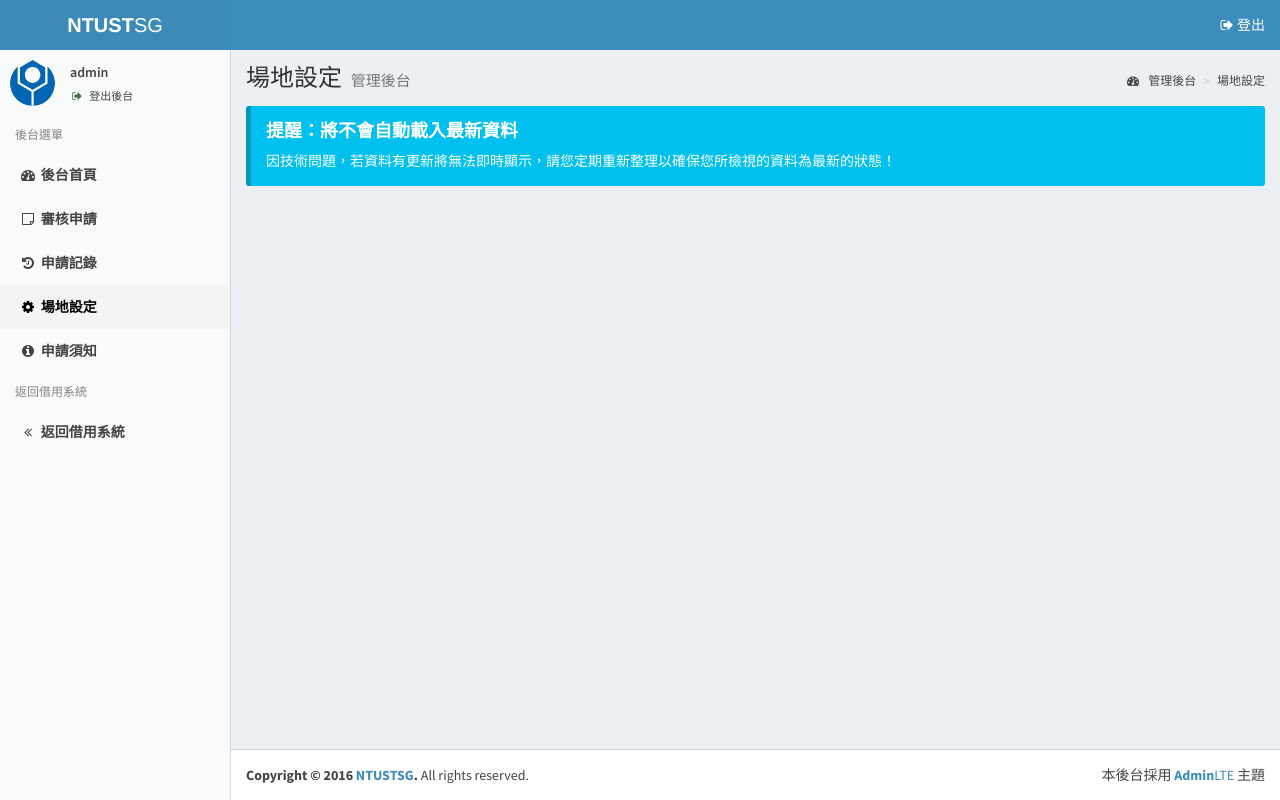
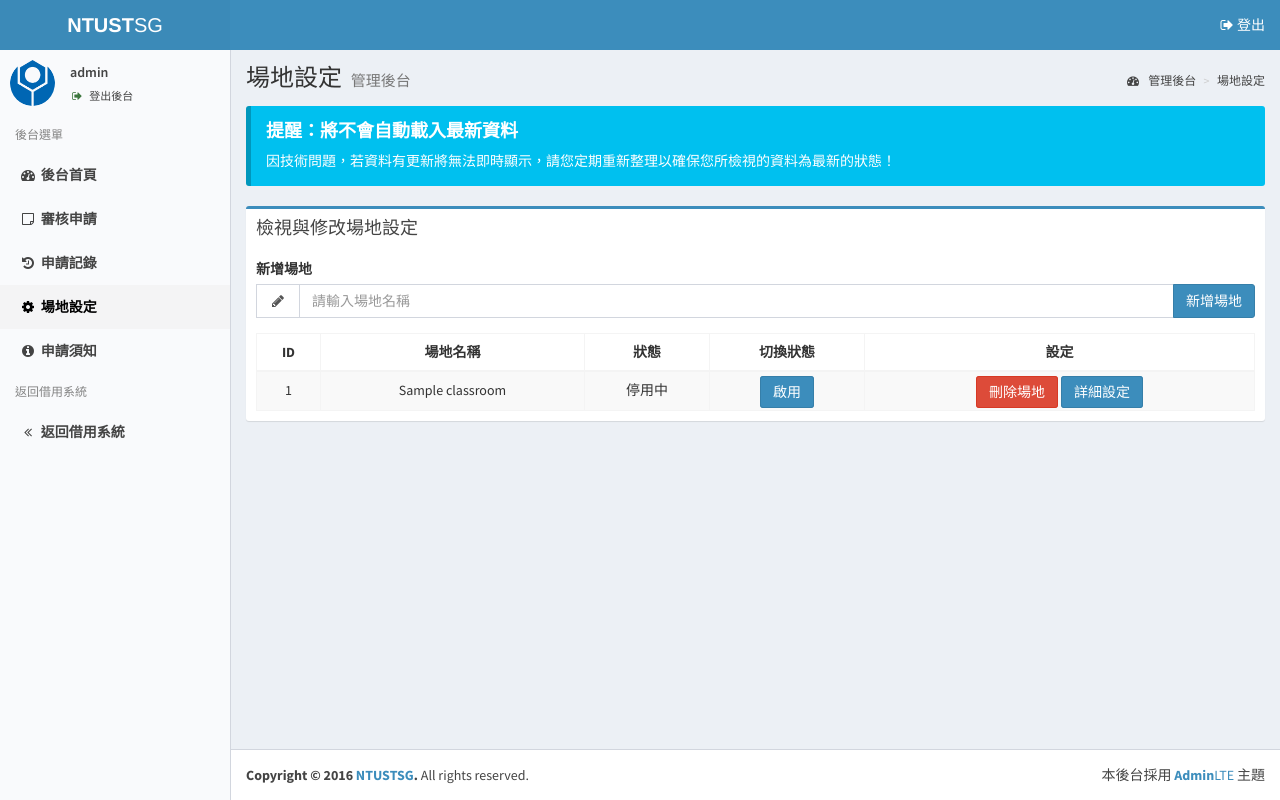
Before and after one commit to Alexius-Huang/NTUST-Classroom-Application-System, a CodeIgniter app: page /database/admin/classroom in a window 1280 px wide. Run offline with CodeIgniter, Linux system fonts and the light colour scheme; the visitor is signed in with stand-in values (Sample User, id 1); tables that the repository leaves empty or names only in its code hold one stand-in row (values such as "Sample post"); some libraries are stand-ins or nearby versions.

Commit message:
Basic classroom system complete

```diff
--- a/application/config/migration.php
+++ b/application/config/migration.php
@@ -69,7 +69,7 @@ $config['migration_auto_latest'] = FALSE;
 | be upgraded / downgraded to.
 |
 */
-$config['migration_version'] = 20170219153100;
+$config['migration_version'] = 20170219181000;
 
 /*
 |--------------------------------------------------------------------------
--- a/application/config/routes.php
+++ b/application/config/routes.php
@@ -49,6 +49,6 @@ defined('BASEPATH') OR exit('No direct script access allowed');
 | Examples:	my-controller/index	-> my_controller/index
 |		my-controller/my-method	-> my_controller/my_method
 */
-$route['default_controller'] = 'admin_authentication';
+$route['default_controller'] = 'main';
 $route['404_override'] = '';
 $route['translate_uri_dashes'] = FALSE;
--- a/application/controllers/Admin.php
+++ b/application/controllers/Admin.php
@@ -14,6 +14,7 @@ class Admin extends WEB_Controller {
     // Set default template
     $this->output->set_template('admin');
 
+    $this->load->model('classroom_model');
   }
 
   public function main() {
@@ -53,15 +54,24 @@ class Admin extends WEB_Controller {
       'username' => 'admin',
       'page' => 'classroom'
     );
+
+    $view['table_columns'] = array(
+      'name'     => array('name' => '場地名稱', 'class' => ''),
+      'disabled' => array('name' => '狀態',    'class' => 'hidden-xs'),
+      'toggle'   => array('name' => '切換狀態', 'class' => ''),
+      'config'   => array('name' => '設定',    'class' => '')
+    );
+    $view['classrooms'] = $this->classroom_model->get_classrooms();
     $this->load->view('admin/classroom_view', $view);
   }
 
-  public function config() {
+  public function classroom_edit($id = '0') {
+    if ($id === '0') { redirect(base_url().'admin/classroom'); }
     $view = array(
       'username' => 'admin',
-      'page' => 'config'
+      'page' => 'classroom_edit'
     );
-    $this->load->view('admin/config_view', $view);
+    $this->load->view('admin/classroom_edit_view', $view);
   }
 
 }
--- a/application/helpers/constant_helper.php
+++ b/application/helpers/constant_helper.php
@@ -3,13 +3,13 @@
 if ( ! function_exists('admin_page_name')) {
   function admin_page_name($page = '') {
     $pages = array(
-      'main'        => '首頁',
-      'conflict'    => '衝突',
-      'config'      => '場地詳細設定',
-      'apply'       => '審核申請',
-      'application' => '申請記錄',
-      'classroom'   => '場地設定',
-      'notice'      => '申請須知'
+      'main'           => '首頁',
+      'conflict'       => '衝突',
+      'classroom_edit' => '場地詳細設定',
+      'apply'          => '審核申請',
+      'application'    => '申請記錄',
+      'classroom'      => '場地設定',
+      'notice'         => '申請須知'
     );
 
     if ($pages[$page]) {
--- /dev/null
+++ b/application/models/Classroom_model.php
@@ -0,0 +1,60 @@
+<?php defined('BASEPATH') OR exit('No direct script access allowed');
+
+class Classroom_model extends CI_Model {
+
+  function __construct() {
+    parent::__construct();
+  }
+
+  function get_classrooms($where = array()) {
+    $this->db->where($where);
+    $this->db->order_by('id', 'asc');
+    $query = $this->db->get('Classroom');
+    return $query->result_array();
+  }
+
+  function get_classroom($id = '0') {
+    if ($id == '0') {
+      return FALSE;
+    } else {
+      $this->db->where('id', $id);
+      $this->db->limit(1);
+      $query = $this->db->get('Classroom');
+      if ($query->num_rows() == 1) {
+        return $query->row_array();
+      } else {
+        return FALSE;
+      }
+    }
+  }
+
+  function create_classroom($data) {
+    $insert = array(
+      'name'       => $data['name'],
+      'disabled'   => '0',
+      'created_at' => time(),
+      'updated_at' => time()
+    );
+    $this->db->insert('Classroom', $data);
+    $id = $this->db->insert_id();
+    return $id;
+  }
+
+  function update_classroom($data, $id) {
+    $update = array();
+    if (isset($data['name']))     { $update['name']     = $data['name'];     }
+    if (isset($data['disabled'])) { $update['disabled'] = $data['disabled']; }
+
+    if ( ! empty($update)) {
+      $update['updated_at'] = time();
+      $this->db->where('id', $id);
+      $this->db->update('Classroom', $update);
+    }
+  }
+
+  function delete_classroom($id) {
+    $this->db->where('id', $id);
+    $this->db->limit(1);
+    $this->db->delete('Classroom');
+  }
+}
--- a/application/views/admin/classroom_view.php
+++ b/application/views/admin/classroom_view.php
@@ -0,0 +1,62 @@
+<div class="row">
+  <div class="col-md-12">
+    <div class="box box-primary">
+
+      <div class="box-header">
+        <h3 class="box-title">檢視與修改場地設定</h3>
+      </div>
+
+      <div class="box-body">
+
+          <div class="form-group">
+            <label for="place-name">新增場地</label>
+            <div class="input-group">
+              <span class="input-group-addon"><i class="fa fa-fw fa-pencil"></i></span>
+              <input id="classroom-name" name="name" class="form-control" placeholder="請輸入場地名稱" />
+              <div class="input-group-btn">
+                <button id="add-classroom" class="btn btn-primary">新增場地</button>
+              </div>
+            </div>
+          </div>
+
+        <table id="dataset" class="table table-bordered table-striped">
+          <thead>
+            <tr>
+              <th>ID</th>
+              <?php foreach ($table_columns as $column): ?>
+                <th><?php echo $column['name']; ?></th>
+              <?php endforeach; ?>
+            </tr>
+          </thead>
+          <tbody>
+            <?php foreach($classrooms as $classroom): ?>
+              <tr id="row-<?php echo $classroom['id']; ?>">
+                <td><?php echo $classroom['id']; ?></td>
+                <td><?php echo $classroom['name']; ?></td>
+                <td id="state-<?php echo $classroom['id']; ?>"><?php echo ($classroom['disabled'] == 0 ? '已啟用' : '停用中'); ?></td>
+                <td><span data-id="<?php echo $classroom['id']; ?>"
+                          data-type="switch"
+                          data-state="<?php echo $classroom['disabled']; ?>"
+                          data-classroom="<?php echo $classroom['name']; ?>"
+                          class="btn btn-<?php echo ($classroom['disabled'] == 0 ? 'danger' : 'primary'); ?>">
+                      <?php echo ($classroom['disabled'] == 0 ? '停用' : '啟用') ?>
+                    </span>
+                </td>
+                <td>
+                  <span data-id="<?php echo $classroom['id']; ?>" data-type="destroy" data-classroom="<?php echo $classroom['name']; ?>" class="btn btn-danger">刪除場地</span>
+                  <span data-id="<?php echo $classroom['id']; ?>" data-type="edit" class="btn btn-primary">詳細設定</span>
+                </td>
+              </tr>
+            <?php endforeach; ?>
+          </tbody>
+        </table>
+
+        <style>
+          #dataset .btn { display: inline }
+          th, td { text-align: center; }
+        </style>
+        <?php $this->load->view('admin/js/classroom_js.php'); ?>
+      </div>
+    </div>
+  </div>
+</div>
--- /dev/null
+++ b/application/views/admin/js/classroom_js.php
@@ -0,0 +1,94 @@
+<script>
+$(document).ready(function() {
+  function show_error_message() {
+    swal({
+      title: '錯誤！',
+      type: 'error',
+      text: '系統內部似乎出錯，請聯絡相關負責人員！'
+    });
+  }
+
+  $('button#add-classroom').on('click', function(event) {
+    event.preventDefault();
+    var classroomName = $('input#classroom-name').val();
+    if (classroomName !== '') {
+      swal({
+        title: '您即將要新增場地：' + classroomName,
+        showCancelButton: true,
+        confirmButtonText: '新增',
+        cancelButtonText: '取消'
+      }).then(function() {
+        $.ajax({
+          type: 'post',
+          url: '<?php echo base_url(); ?>ajax/admin/create_classroom',
+          data: { 'classroomName': classroomName },
+          cache: false,
+          success: function() { location.reload(); },
+          error: function() { show_error_message(); }
+        });
+      }, function(dismiss) { /* DO NOTHING */ });
+    } else {
+      swal({
+        type: 'error',
+        title: '請輸入場地名稱！',
+        timer: 1000
+      });
+    }
+  })
+
+  $('span').on('click', function(event) {
+    var data = $(this).data();
+    switch(data.type) {
+      case 'edit':
+        location.href = '<?php echo base_url(); ?>' + 'admin/classroom_edit/' + data.id;
+        break;
+
+      /* 切換教室開放狀態 */
+      case 'switch':
+        swal({
+          title: '您確定要切換狀態嗎？',
+          html: '<div class="box box-primary">' +
+                  '<div class="box-body">' +
+                    '<p>場地名稱：<span>' + data.classroom + '</span></p>' +
+                    '<p>目前狀態：<span>' + (data.state == 0 ? '已啟用' : '停用中') + '</span></p>' +
+                    '<p>您將切換狀態為 <span>' + (data.state == 0 ? '停用' : '啟用') + '</span> 嗎？</p>' +
+                  '</div>' +
+                '</div>',
+          showCancelButton: true,
+          confirmButtonText: '確定',
+          cancelButtonText: '取消',
+          cancelButtonColor: '#dd4b39',
+        }).then(function() {
+          $.ajax({
+            type: 'post',
+            url: '<?php echo base_url(); ?>ajax/admin/switch_classroom_state/' + data.id,
+            cache: false,
+            success: function() { location.reload(); },
+            error: function() { show_error_message(); }
+          });
+        }, function(dismiss) { /* DO NOTHING*/ });
+        break;
+
+      /* 毀滅教室 */
+      case 'destroy':
+        swal({
+          title: '您確定要刪除該場地： ' + data.classroom + ' ？',
+          showCancelButton: true,
+          confirmButtonText: '確定',
+          cancelButtonText: '取消',
+          confirmButtonColor: '#dd4b39',
+          cancelButtonColor: '#3c8dbc'
+        }).then(function() {
+          $.ajax({
+            type: 'post',
+            url: '<?php echo base_url(); ?>ajax/admin/destroy_classroom/' + data.id,
+            cache: false,
+            success: function() { location.reload(); },
+            error: function() { show_error_message(); }
+          })
+        }, function(dismiss) { /* DO NOTHING */ });
+        break;
+    }
+  });
+})
+</script>
--- a/application/views/themes/admin.php
+++ b/application/views/themes/admin.php
@@ -9,6 +9,34 @@
   <meta name="msapplication-navbutton-color" content="#3b8ab8" />
   <meta name="apple-mobile-web-app-capable" content="yes" />
   <meta name="apple-mobile-web-app-status-bar-style" content="black-translucent" />
+
+  <?php
+    if(!empty($meta))
+    foreach($meta as $name=>$content){
+      echo "\n\t\t";
+      ?><meta name="<?php echo $name; ?>" content="<?php echo $content; ?>" /><?php
+        }
+    echo "\n";
+
+    if(!empty($canonical))
+    {
+      echo "\n\t\t";
+      ?><link rel="canonical" href="<?php echo $canonical?>" /><?php
+
+    }
+    echo "\n\t";
+
+    foreach($css as $file){
+      echo "\n\t\t";
+      ?><link rel="stylesheet" href="<?php echo $file; ?>" type="text/css" /><?php
+    } echo "\n\t";
+
+    foreach($js as $file){
+        echo "\n\t\t";
+        ?><script src="<?php echo $file; ?>"></script><?php
+    } echo "\n\t";
+  ?>
+
   <link rel="stylesheet" href="https://maxcdn.bootstrapcdn.com/font-awesome/4.4.0/css/font-awesome.min.css" />
   <link rel="stylesheet" href="https://code.ionicframework.com/ionicons/2.0.1/css/ionicons.min.css" />
   <link rel="stylesheet" href="<?php echo base_url(); ?>assets/bootstrap/css/bootstrap.min.css" />
@@ -19,6 +47,7 @@
   <link rel="stylesheet" href="<?php echo base_url(); ?>assets/dist/css/skins/_all-skins.min.css" />
   <link rel="stylesheet" href="<?php echo base_url(); ?>assets//css/pending.css" />
   <link rel="icon" type="image/png" href="<?php echo base_url(); ?>assets//images/logo.png" />
+  <link rel="stylesheet" href="https://cdn.jsdelivr.net/sweetalert2/6.4.2/sweetalert2.min.css">
   <!--[if lt IE 9]>
       <script src="https://oss.maxcdn.com/html5shiv/3.7.3/html5shiv.min.js"></script>
       <script src="https://oss.maxcdn.com/respond/1.4.2/respond.min.js"></script>
@@ -36,6 +65,7 @@
   <script src="<?php echo base_url(); ?>assets/plugins/datatables/extensions/TableTools/js/dataTables.tableTools.min.js"></script>
   <script src="<?php echo base_url(); ?>assets/plugins/datatables/dataTables.bootstrap.min.js"></script>
   <script src="<?php echo base_url(); ?>assets/js/bootstrap-confirmation.min.js"></script>
+  <script src="https://cdn.jsdelivr.net/sweetalert2/6.4.2/sweetalert2.min.js"></script>
   <style>
     @media (min-width: 768px) {
       .main-header .sidebar-toggle {
```
Also changed, not shown: application/controllers/Main.php (added, +22 -0 lines), application/controllers/ajax/Admin.php (added, +37 -0 lines), application/views/admin/main_view.php (+4 -4 lines), application/views/welcome_message.php (deleted, +0 -89 lines), application/migrations/20170219181000_add_classroom_table.php (added), application/views/admin/classroom_edit_view.php (added), application/views/admin/config_view.php (deleted).
